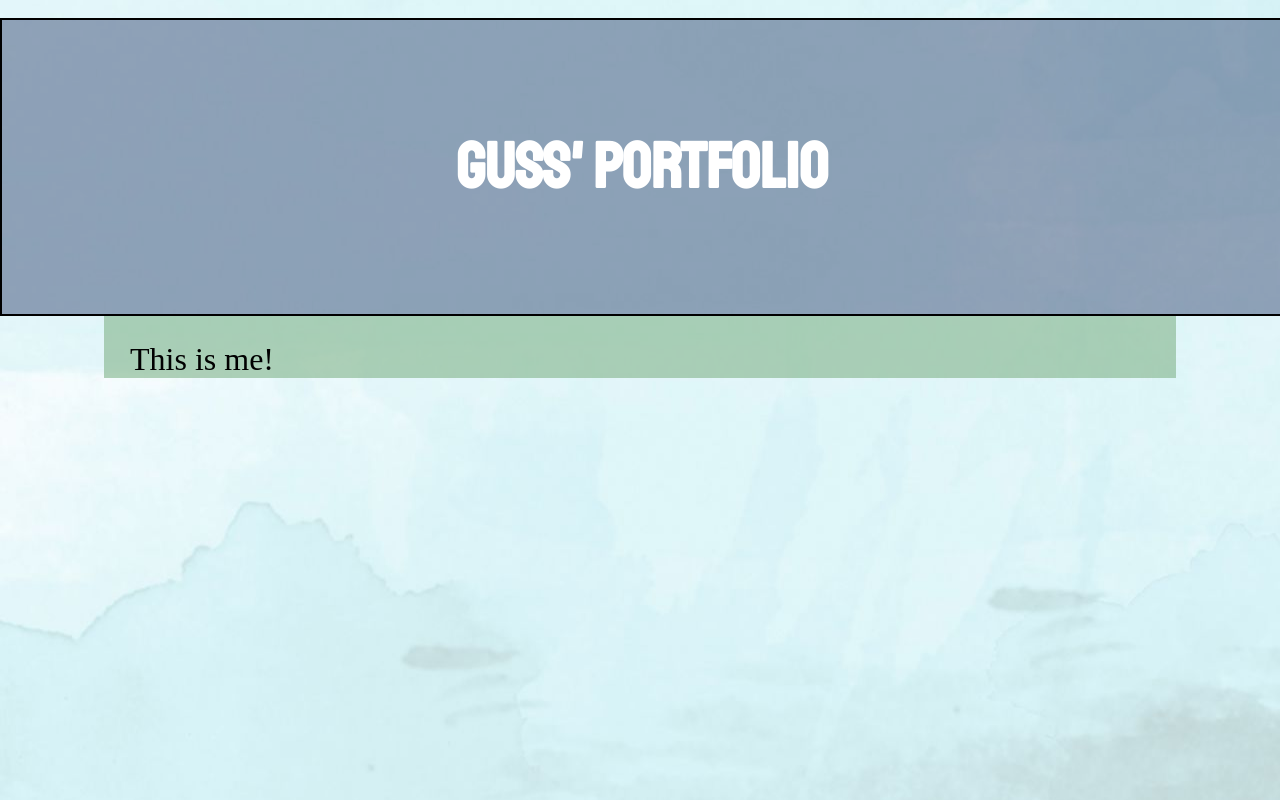
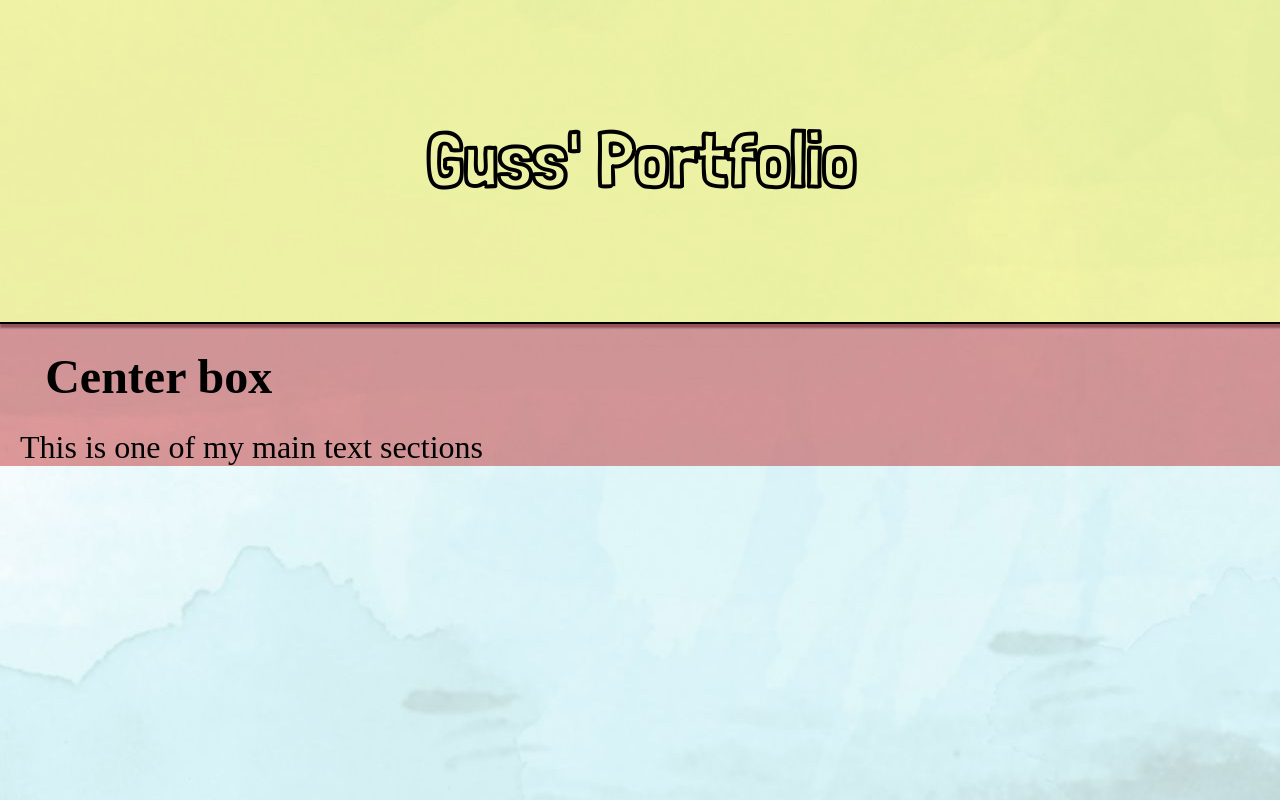
Before and after one commit to Gustavo-Granados/Portfolio, a plain HTML site: page index.html in a window 1280 px wide. Drawn offline with Linux system fonts and the light colour scheme; a web font is replaced by a local one.

Commit message:
Fixed margin issue & reformatted layout

```diff
--- a/css/style.css
+++ b/css/style.css
@@ -11,40 +11,71 @@
     font-family: 'Staat';
     src: url('fonts/Staatliches-Regular.ttf') format('truetype');
 }
-
+@font-face {
+    font-family: 'Outline';
+    src: url('fonts/LondrinaOutline-Regular.ttf') format('truetype');
+}
+@font-face {
+    font-family: 'Regular';
+    src: url('fonts/Roboto-Regular.ttf') format('truetype');
+}
+html {
+    background: url(../images/mainback.jpg) left center no-repeat;
+    margin: 0;
+}
 body {
     margin: 0;
-    padding: 0;
 
-    background: url(../images/mainback.jpg) left center no-repeat;
 }
 
 
 body > header {
-    width: 100%;
 
-}
-
-header {
-    font-family: Staat;
-    border: black solid 2px;
+    margin-top: 0;
+    font-family: Outline;
     text-align: center;
     padding-top: 5%;
     padding-bottom: 5%;
-    color: white;
+    color: black;
+    font-size: 2.4em;
+    background-color :rgba(255, 232, 27, 0.384);
+    width: 100%;
+    border-bottom: solid black 2px;
+    box-shadow: lightslategrey 2px 2px 2px 2px;
+}
+
+a {
+    font-family: Staat;
+    text-decoration: none;
+  outline: 0;
+  color: #09110d;
+
+
+          transition: color .5s ease-out, underline .5s ease-out;
+}
+a:hover{
+    cursor: pointer;
+    text-decoration: underline;
+    text-decoration-line: underline ;
+    color: #353a38;
+    text-decoration-style: initial;
+    text-decoration-color: initial;
+}
+.box1 {
     font-size: 2em;
-    background-color :rgba(7, 25, 77, 0.384);
-    width: 100%;
+    background-color: rgba(184, 3, 3, 0.404);
 }
 article {
-    padding-left: 2%;
-    padding-right: 2%;
-    padding-top: 2%;
-    margin: 0 auto;
-	width: 100%;
-	max-width: 1020px;
-	min-width: 640px;
-    background-color :rgba(137, 184, 147, 0.651);
+    margin-left: 20px;
+
+
+}
+article h2 {
     font-family: Roboto-Black;
-    font-size: 2em;
+    padding: 2%;
+    margin: 0;
 }
+article blockquote {
+    font-family: Regular;
+    margin: 0;
+}
--- a/index.html
+++ b/index.html
@@ -5,12 +5,16 @@
         <link rel="stylesheet" type="text/css" href="css/style.css">
     </head>
     <body>
-        <img src="">
         <header>
             <h1>Guss' Portfolio</h1>
         </header>
+        <div class="box1">
         <article>
-            This is me!
+            <h2>Center box</h2>
+            <blockquote>
+                This is one of my main text sections
+            </blockquote>
         </article>
+        </div>
     </body>
 </html>
```
Also changed, not shown: css/fonts/LondrinaOutline-Regular.ttf (added), css/fonts/OFL.txt.
